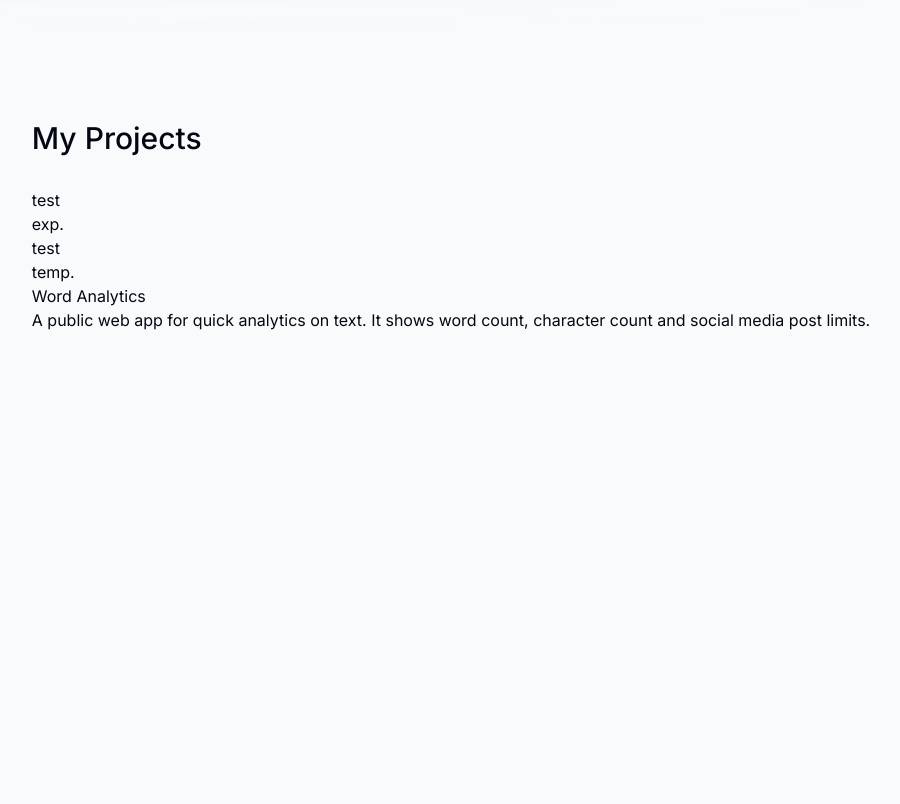
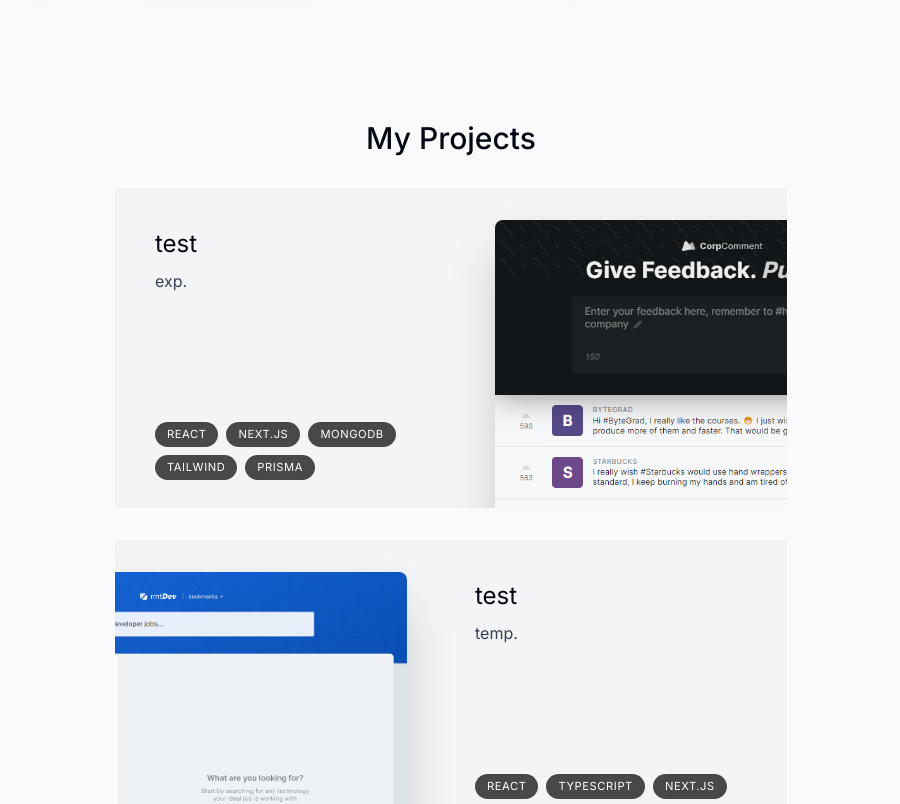
Before and after one commit to cisdell/personal_web_ver2, a Next.js app: page / in a window 1280 px wide. Shown: the part 800-1604 px from the top of the page, without its empty margins (189-1089 px from the left). Before the commit the page ends 1132 px from the top, so only its background shows below. Built offline with nearby package versions, Linux system fonts and the light colour scheme.

Commit message:
project cards almost done.

```diff
--- a/components/projects.tsx
+++ b/components/projects.tsx
@@ -1,6 +1,7 @@
 import React from "react";
 import SectionHeading from "./section-heading";
 import { projectsData } from "../lib/data.ts";
+import Image from "next/image";
 export default function Projects() {
   console.log(projectsData);
   return (
@@ -21,9 +22,28 @@
 
 function Project({ title, description, tags, imageUrl }: ProjectProps) {
   return (
-    <section>
-      <h3>{title}</h3>
-      <p>{description}</p>
+    <section className="group bg-gray-100 max-w-[42rem] border-black/5 overflow-hidden sm:pr-8 relative sm:h-[20rem] mb-3 sm:mb-8 last:mb-0 even:pl-8">
+      <div className="pt-4 pb-7 px-5 sm:pl-10 sm:pr-2 sm:pt-10 sm:max-w-[50%] flex flex-col h-full group-even:ml-[18rem]">
+        <h3 className="text-2xl">{title}</h3>
+        <p className="mt-2 leading-relaxed text-gray-700">{description}</p>
+        <ul className="flex flex-wrap mt-4 gap-2 sm:mt-auto">
+          {tags.map((tag, index) => (
+            <li
+              className="bg-black/[0.7] px-3 py-1 text-[0.7rem] uppercase tracking-wider text-white rounded-full"
+              key={index}
+            >
+              {tag}
+            </li>
+          ))}
+        </ul>
+        <Image
+          src={imageUrl}
+          alt="My Project"
+          quality={95}
+          className="absolute top-8 -right-40 w-[28.25rem] rounded-t-lg shadow-2xl
+          group-even:right-[initial] group-even:-left-40"
+        />
+      </div>
     </section>
   );
 }
--- a/components/section-heading.tsx
+++ b/components/section-heading.tsx
@@ -4,5 +4,9 @@
 };
 
 export default function SectionHeading({ title }: SectionHeadingProps) {
-  return <h2 className="text-3xl font-medium capitalize mb-8">{title}</h2>;
+  return (
+    <h2 className="text-3xl font-medium capitalize mb-8 text-center">
+      {title}
+    </h2>
+  );
 }
```
